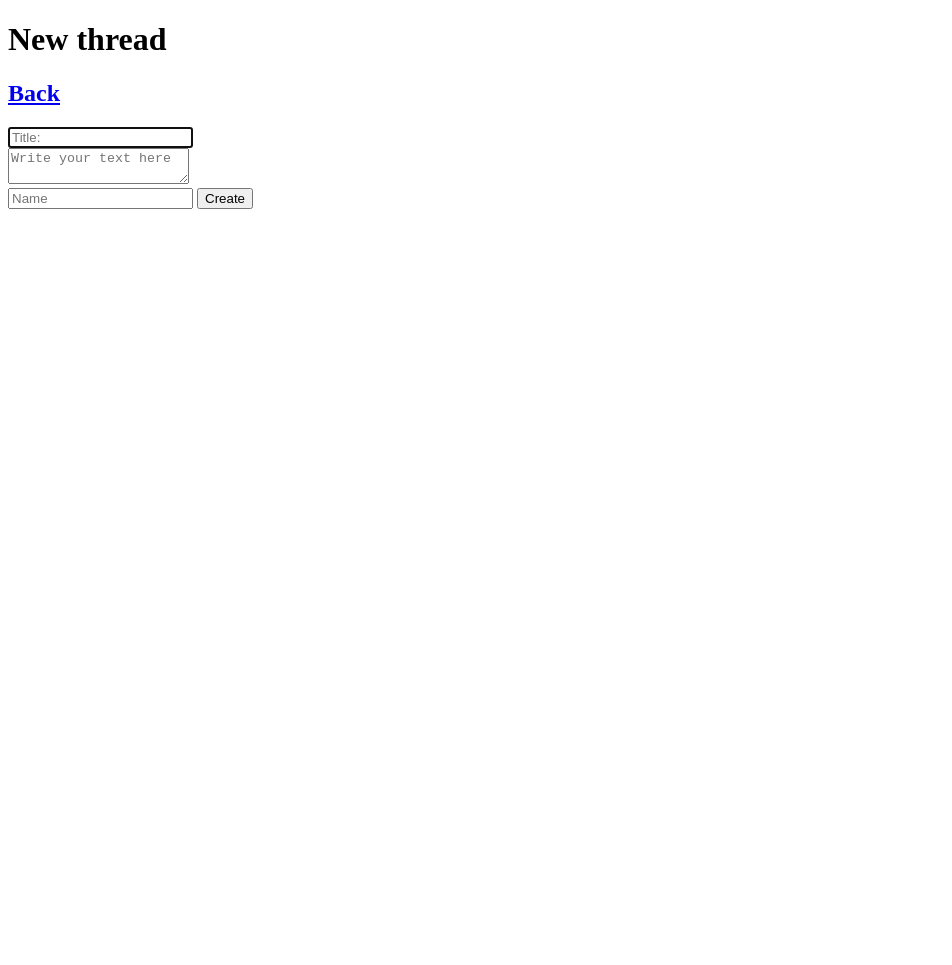
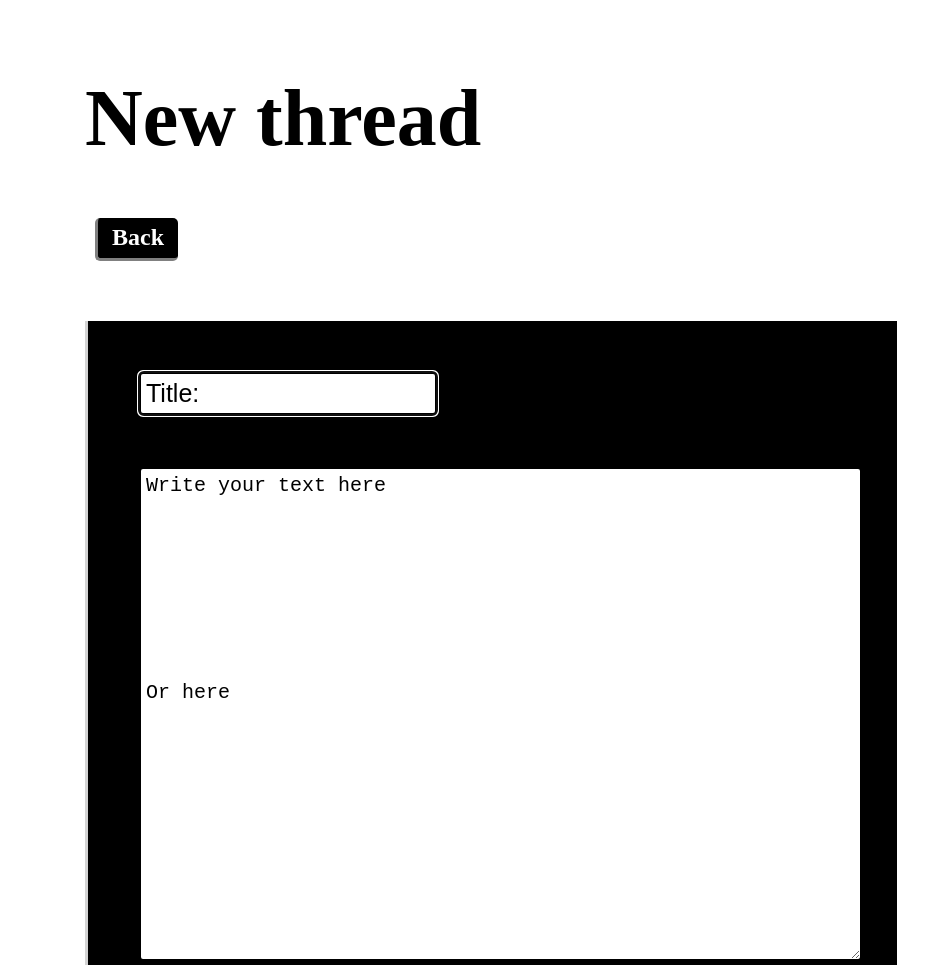
Before and after one commit to igormaraujo/Forum-Joaonowisck, a plain HTML site: page New Thread.html in a window 1280 px wide. Shown: the top 965 px of the page, without its empty margins (0-952 px from the left). Before the commit the page ends 800 px from the top, so only its background shows below. Drawn offline with Linux system fonts and the light colour scheme; the site is published under a folder, as on GitHub Pages, so addresses that start at the root find nothing.

Commit message:
Update New Thread.html

```diff
--- a/New Thread.html
+++ b/New Thread.html
@@ -5,12 +5,12 @@
     <meta http-equiv="X-UA-Compatible" content="IE=edge">
     <meta name="viewport" content="width=device-width, initial-scale=1.0">
     <title>Document</title>
-    <link rel="stylesheet" href="/New_threadestilos.css">
+    <link rel="stylesheet" href="New_threadestilos.css">
 </head>
 <body>
     <div class="borda">
         <h1 class="titulo">New thread</h1>
-        <a href="/index.html" class="back"><h2>Back</h2></a>
+        <a href="index.html" class="back"><h2>Back</h2></a>
         <form onsubmit=newthread()>
             <div class="btn-text">
                 <input type="text" id="titulo" placeholder="Title:" maxlength="40" autofocus required >
@@ -34,6 +34,6 @@ Or here" required></textarea>
 
         </form>
     </div>
-    <script type="text/javascript" src="/New_Threadjs.js" ></script>
+    <script type="text/javascript" src="New_Threadjs.js" ></script>
 </body>
 </html>
```
